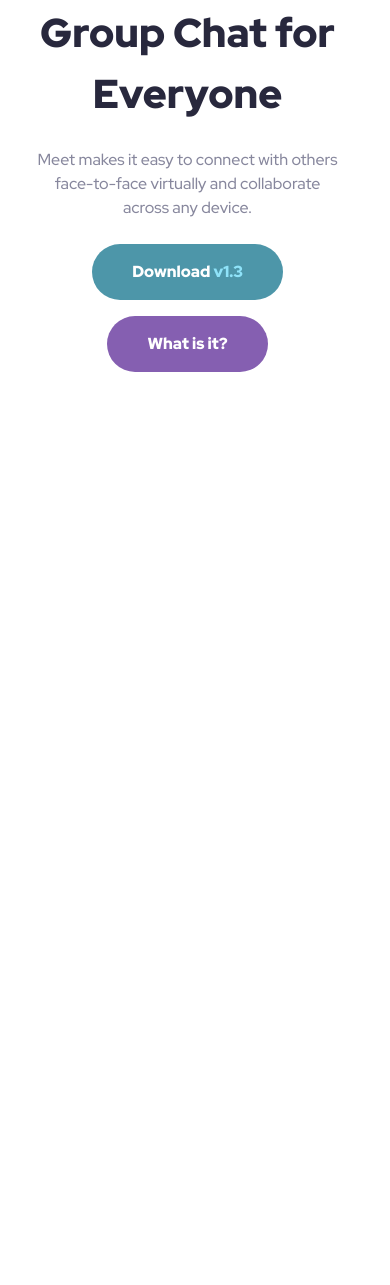
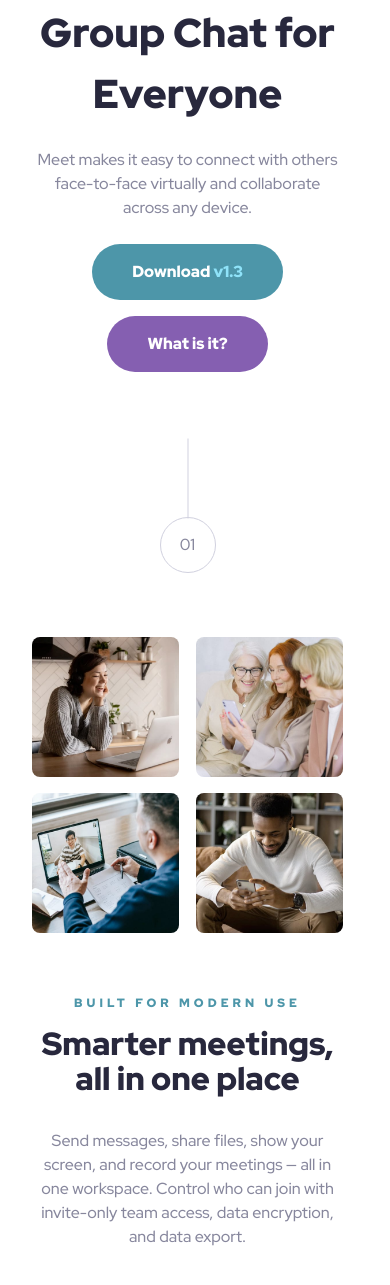
Before and after one commit to YevheniiHlushak/frontend-mentor-meet-landing-page, a plain HTML site: page index.html in a window 390 px wide. Shown: the part 337-1622 px from the top of the page. Before the commit the page ends 844 px from the top, so only its background shows below. Drawn offline with Linux system fonts and the light colour scheme.

Commit message:
add complete responsive layout

```diff
--- a/index.html
+++ b/index.html
@@ -47,7 +47,7 @@
     </header>
 
     <main>
-      <section class="hero container section">
+      <section class="hero section">
         <!-- mobile/tablet image -->
         <div class="hero__image-wrapper--mobile">
           <img
@@ -99,6 +99,76 @@
           </div>
         </div>
       </section>
+
+      <!-- meetings -->
+      <section class="meetings section">
+        <div class="circle">
+          <p class="circle__number">01</p>
+        </div>
+
+        <ul class="meetings__list">
+          <li class="meetings__item">
+            <div class="meetings__item--wrapper">
+              <img
+                class="meetings__member"
+                src="./assets/desktop/image-woman-in-videocall.jpg"
+                alt="woman-in-videocall"
+                loading="lazy"
+                width="147"
+                height="144"
+              />
+            </div>
+          </li>
+          <li class="meetings__item">
+            <div class="meetings__item--wrapper">
+              <img
+                class="meetings__member"
+                src="./assets/desktop/image-women-videochatting.jpg"
+                alt="women-videochatting"
+                loading="lazy"
+                width="147"
+                height="144"
+              />
+            </div>
+          </li>
+          <li class="meetings__item">
+            <div class="meetings__item--wrapper">
+              <img
+                class="meetings__member"
+                src="./assets/desktop/image-men-in-meeting.jpg"
+                alt="women-videochatting"
+                loading="lazy"
+                width="147"
+                height="144"
+              />
+            </div>
+          </li>
+          <li class="meetings__item">
+            <div class="meetings__item--wrapper">
+              <img
+                class="meetings__member"
+                src="./assets/desktop/image-man-texting.jpg"
+                alt="women-videochatting"
+                loading="lazy"
+                width="147"
+                height="144"
+              />
+            </div>
+          </li>
+        </ul>
+
+        <div class="meetings__info">
+          <p class="meetings__suptitle">Built for modern use</p>
+          <h2 class="meetings__title title">
+            Smarter meetings, all in one place
+          </h2>
+          <p class="meetings__description">
+            Send messages, share files, show your screen, and record your
+            meetings — all in one workspace. Control who can join with
+            invite-only team access, data encryption, and data export.
+          </p>
+        </div>
+      </section>
     </main>
   </body>
 </html>
--- a/scss/blocks/_button.scss
+++ b/scss/blocks/_button.scss
@@ -3,7 +3,7 @@
 
 .button {
   padding: rem($button-padding-block) rem($button-padding-inline);
-  border-radius: rem($border-radius);
+  border-radius: rem($button-border-radius);
   border: none;
   font-weight: var(--fw-black);
   cursor: pointer;
--- /dev/null
+++ b/scss/blocks/_circle.scss
@@ -0,0 +1,31 @@
+@use "../utils/funktions" as *;
+@use "../utils/variables" as *;
+
+.circle {
+  padding-block-start: rem(80);
+
+  &__number {
+    position: relative;
+    display: flex;
+    justify-content: center;
+    align-items: center;
+    width: rem(56);
+    height: rem(56);
+    border-radius: 50%;
+    border: var(--border);
+
+    &::before {
+      position: absolute;
+      top: -75%;
+      left: 50%;
+      translate: -50%;
+      display: block;
+      width: 80px;
+      height: 1px;
+      content: "";
+      rotate: 90deg;
+      background-color: var(--color-slate-300);
+      // border: var(--border);
+    }
+  }
+}
--- a/scss/blocks/_hero.scss
+++ b/scss/blocks/_hero.scss
@@ -5,6 +5,13 @@
   padding-block: rem(64) rem(32);
   overflow: hidden;
   text-align: center;
+
+  @media screen and (max-width: $tablet-bp) {
+    padding-inline: rem(35);
+  }
+  // @media screen and (min-width: $tablet-bp) and (max-width: $laptop-bp) {
+  //   padding-inline: fluid(44, 160, 768, 1024);
+  // }
 
   @media screen and (min-width: $tablet-bp) {
     padding-block-end: rem(64);
@@ -53,10 +60,7 @@
 
   &__title {
     margin-block-end: rem(24);
-    font-size: fluid(
-      $heading-font-size-mobile,
-      $heading-font-size-heading-desktop
-    );
+    font-size: fluid($h1-font-size-mobile, $h1-font-size-desktop);
     line-height: var(--heading-line-hight);
     color: var(--color-slate-900);
     font-weight: var(--fw-black);
--- /dev/null
+++ b/scss/blocks/_meetings.scss
@@ -0,0 +1,57 @@
+@use "../utils/funktions" as *;
+@use "../utils/variables" as *;
+
+.meetings {
+  padding-block: fluid(32, 56, 375, 768) fluid(64, 72, 375, 1024);
+  padding-inline: rem(32);
+  display: flex;
+  flex-direction: column;
+  justify-content: center;
+  align-items: center;
+  row-gap: rem(64);
+
+  &__list {
+    display: flex;
+    flex-wrap: wrap;
+    justify-content: center;
+    align-items: center;
+    gap: fluid(16, 32);
+  }
+
+  &__item {
+    &--wrapper {
+      overflow: hidden;
+      border-radius: rem($image-border-radius);
+    }
+  }
+
+  &__member {
+    @media screen and (max-width: $tablet-bp) {
+      width: fluid(147, 152, 375, 768);
+    }
+
+    @media screen and (min-width: $tablet-bp) {
+      width: fluid(152, 256, 768);
+    }
+  }
+
+  &__info {
+    max-width: rem(544);
+    text-align: center;
+  }
+
+  &__suptitle {
+    margin-block-end: rem(16);
+    font-size: fluid(12, 16);
+    line-height: var(--heading-line-height);
+    text-transform: uppercase;
+    color: var(--color-cyan-600);
+    font-weight: var(--fw-black);
+    letter-spacing: rem($letter-spacing);
+  }
+
+  &__title {
+    margin-block-end: rem(32);
+    color: var(--color-slate-900);
+  }
+}
--- a/scss/main.scss
+++ b/scss/main.scss
@@ -5,3 +5,5 @@
 @use "./blocks/header";
 @use "./blocks/hero";
 @use "./blocks/button";
+@use "./blocks/meetings";
+@use "./blocks/circle";
--- a/scss/utils/_helpers.scss
+++ b/scss/utils/_helpers.scss
@@ -15,9 +15,15 @@
 }
 
 .container {
-  padding-inline: rem(35);
+  padding-inline: rem(32);
 
   @media screen and (min-width: $tablet-bp) and (max-width: $laptop-bp) {
-    padding-inline: fluid(44, 160, 768, 1024);
+    padding-inline: fluid(40, 153, 768, 1024);
   }
 }
+
+.title {
+  font-size: fluid($h2-font-size-mobile, $h2-font-size-desktop);
+  line-height: var(--heading-line-height);
+  font-weight: var(--fw-black);
+}
--- a/scss/utils/_variables.scss
+++ b/scss/utils/_variables.scss
@@ -7,8 +7,10 @@ $desktop-bp: 1439.98px;
 
 // all variables are defined in "px"
 
-$heading-font-size-heading-desktop: 64;
-$heading-font-size-mobile: 40;
+$h1-font-size-desktop: 64;
+$h1-font-size-mobile: 40;
+$h2-font-size-desktop: 40;
+$h2-font-size-mobile: 32;
 $heading-line-height: 1.1;
 
 $text-font-size-desktop: 18;
@@ -19,7 +21,8 @@ $letter-spacing: 4;
 $button-padding-block: 16;
 $button-padding-inline: 40;
 
-$border-radius: 29;
+$button-border-radius: 29;
+$image-border-radius: 8;
 
 :root {
   --color-cyan-600: #4d96a9;
@@ -31,12 +34,18 @@ $border-radius: 29;
   --color-slate-300: #d1d1df;
   --color-white: #ffffff;
 
+  --border: 1px solid var(--color-slate-300);
+  --button-border-radius: #{$button-border-radius};
+  --image-border-radius: #{$image-border-radius};
+
   --font-family: "Red Hat Display", sans-serif;
   --fw-black: 900;
   --fw-medium: 500;
 
-  --heading-font-size-heading-desktop: #{$heading-font-size-heading-desktop};
-  --heading-font-size-mobile: #{$heading-font-size-mobile};
+  --h1-font-size-desktop: #{$h1-font-size-desktop};
+  --h1-font-size-mobile: #{$h1-font-size-mobile};
+  --h2-font-size-desktop: #{$h2-font-size-desktop};
+  --h2-font-size-mobile: #{$h2-font-size-mobile};
   --heading-line-height: #{$heading-line-height};
 
   --text-font-size-desktop: #{$text-font-size-desktop};
@@ -46,5 +55,4 @@ $border-radius: 29;
 
   --button-padding-block: #{$button-padding-block};
   --button-padding-inline: #{$button-padding-inline};
-  --border-radius: #{$border-radius};
 }
```
Also changed, not shown: css/main.css, 1 other file.
